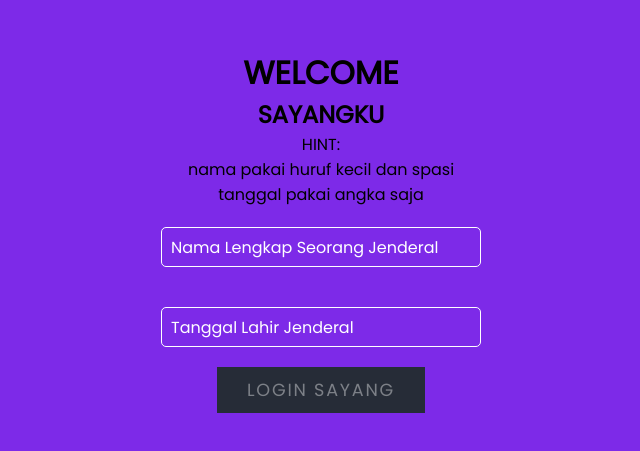
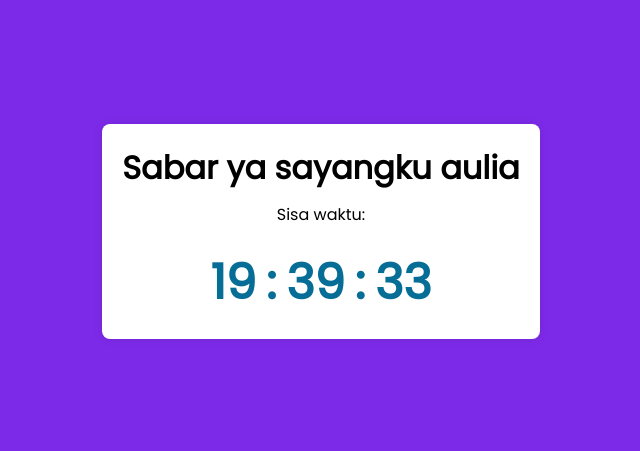
Before and after one commit to NishiXJ/login-page, a plain HTML site: page index.html in a window 1280 px wide. Shown: the part 169-620 px from the top of the page, without its empty margins (319-959 px from the left). Drawn offline with Linux system fonts and the light colour scheme.

Commit message:
Add files via upload

```diff
--- /dev/null
+++ b/countdown.js
@@ -0,0 +1,42 @@
+// script.js
+// Tentukan waktu rilis (jam 12 malam hari ini)
+const releaseTime = new Date();
+releaseTime.setHours(24, 0, 0, 0); // Set jam 12 malam (22:00:00)
+
+// Ambil elemen countdown
+const hoursElement = document.getElementById("hours");
+const minutesElement = document.getElementById("minutes");
+const secondsElement = document.getElementById("seconds");
+
+// Fungsi untuk mengupdate countdown
+function updateCountdown() {
+    const now = new Date(); // Waktu sekarang
+    const timeDifference = releaseTime - now; // Selisih waktu dalam milidetik
+
+    // Jika waktu rilis sudah lewat
+    if (timeDifference <= 0) {
+        clearInterval(countdownInterval);
+        hoursElement.textContent = "00";
+        minutesElement.textContent = "00";
+        secondsElement.textContent = "00";
+        alert("Cerita si kelinci sudah rilis!");
+        window.location.href = "index2.html"; // Redirect ke landing page
+        return;
+    }
+
+    // Hitung jam, menit, dan detik
+    const hours = Math.floor(timeDifference / (1000 * 60 * 60));
+    const minutes = Math.floor((timeDifference % (1000 * 60 * 60)) / (1000 * 60));
+    const seconds = Math.floor((timeDifference % (1000 * 60)) / 1000);
+
+    // Tampilkan waktu
+    hoursElement.textContent = String(hours).padStart(2, "0");
+    minutesElement.textContent = String(minutes).padStart(2, "0");
+    secondsElement.textContent = String(seconds).padStart(2, "0");
+}
+
+// Jalankan updateCountdown setiap 1 detik
+const countdownInterval = setInterval(updateCountdown, 1000);
+
+// Jalankan sekali di awal untuk menghindari penundaan 1 detik
+updateCountdown();
--- a/index.html
+++ b/index.html
@@ -1,40 +1,19 @@
 <!DOCTYPE html>
 <html lang="en">
-
 <head>
     <meta charset="UTF-8">
-    <meta http-equiv="X-UA-Compatible" content="IE=edge">
     <meta name="viewport" content="width=device-width, initial-scale=1.0">
-    <title>Login Page</title>
+    <title>Countdown Timer</title>
     <link rel="stylesheet" href="style.css">
-    <link rel="icon" href="flowers.png" type="image/x-icon">
 </head>
-
 <body>
-    <h1>WELCOME</h1>
-    <h2>SAYANGKU</h2>
-    <p>HINT:</p>
-    <p>nama pakai huruf kecil dan spasi</p>
-    <p>tanggal pakai angka saja</p>
-    <div class="input-group">
-        <input type="text" id="username" required>
-        <label for="username">Nama Lengkap Seorang Jenderal</label>
+    <div class="timer-container">
+        <h1>Sabar ya sayangku aulia</h1>
+        <p>Sisa waktu:</p>
+        <div id="countdown">
+            <span id="hours">00</span>:<span id="minutes">00</span>:<span id="seconds">00</span>
+        </div>
     </div>
-    <div class="input-group">
-        <input type="password" id="password" required>
-        <label for="password">Tanggal Lahir Jenderal</label>
-    </div>
-
-        <a href="#" onclick="validateLogin()" style="--clr:#00eeff;">
-            <span></span>
-            <span></span>
-            <span></span>
-            <span></span>
-            <span></span>
-            <span></span>
-            Login Sayang
-        </a>
-    <script src="script.js"></script>
+    <script src="countdown.js"></script>
 </body>
-
 </html>
--- a/style.css
+++ b/style.css
@@ -173,3 +173,29 @@ a:hover span:nth-child(6) {
     transform: scaleX(1);
     transform-origin: right;
 }
+
+.timer-container {
+    background-color: #fff;
+    padding: 20px;
+    border-radius: 8px;
+    box-shadow: 0 0 10px rgba(0, 0, 0, 0.1);
+    text-align: center;
+}
+
+.timer-container h1 {
+    margin-bottom: 10px;
+}
+
+.timer-container p {
+    margin-bottom: 20px;
+}
+
+#countdown {
+    font-size: 48px;
+    font-weight: bold;
+    color: #056d96;
+}
+
+#countdown span {
+    padding: 0 10px;
+}
```
Also changed, not shown: index2.html (added, +40 -0 lines).
